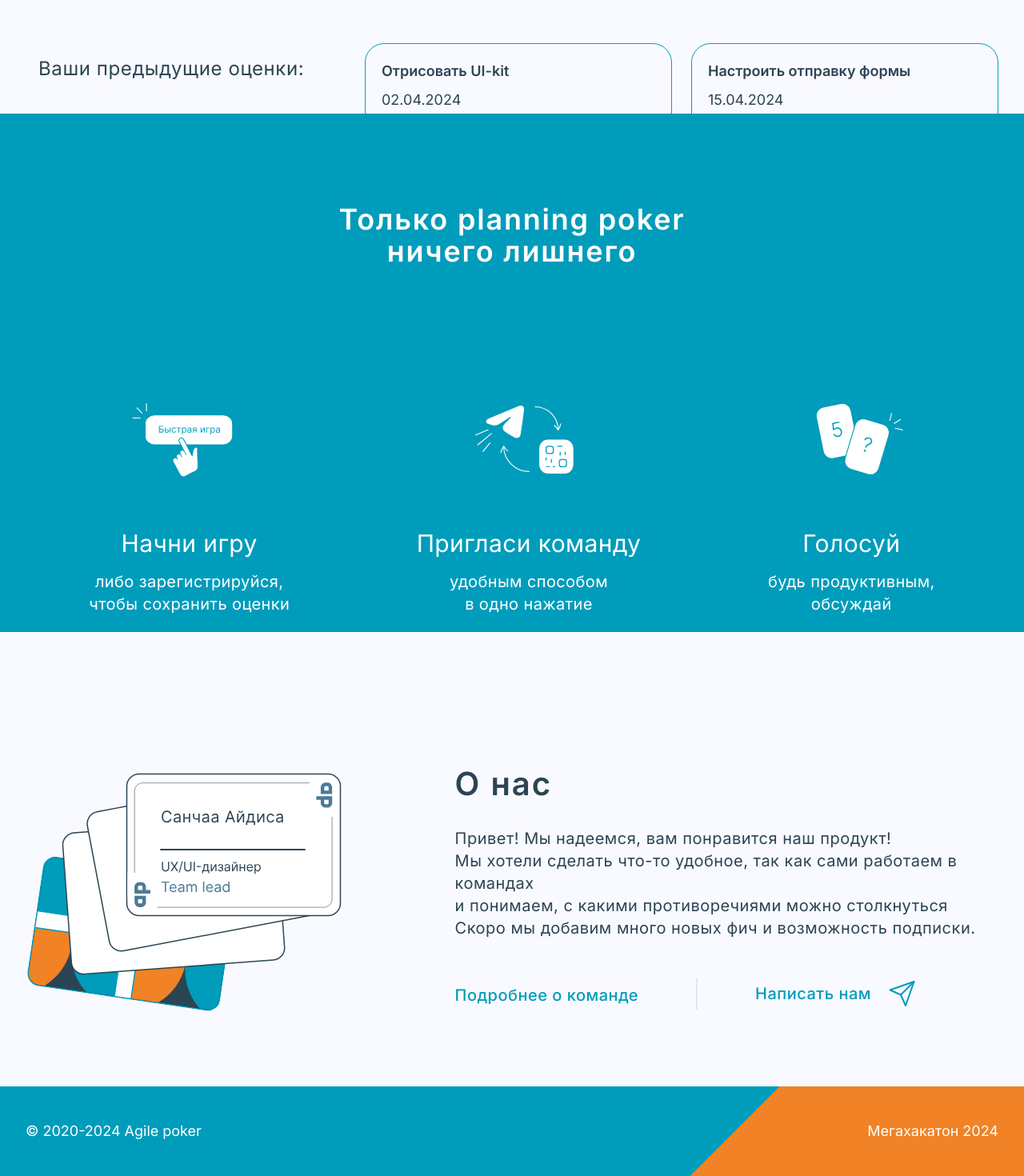
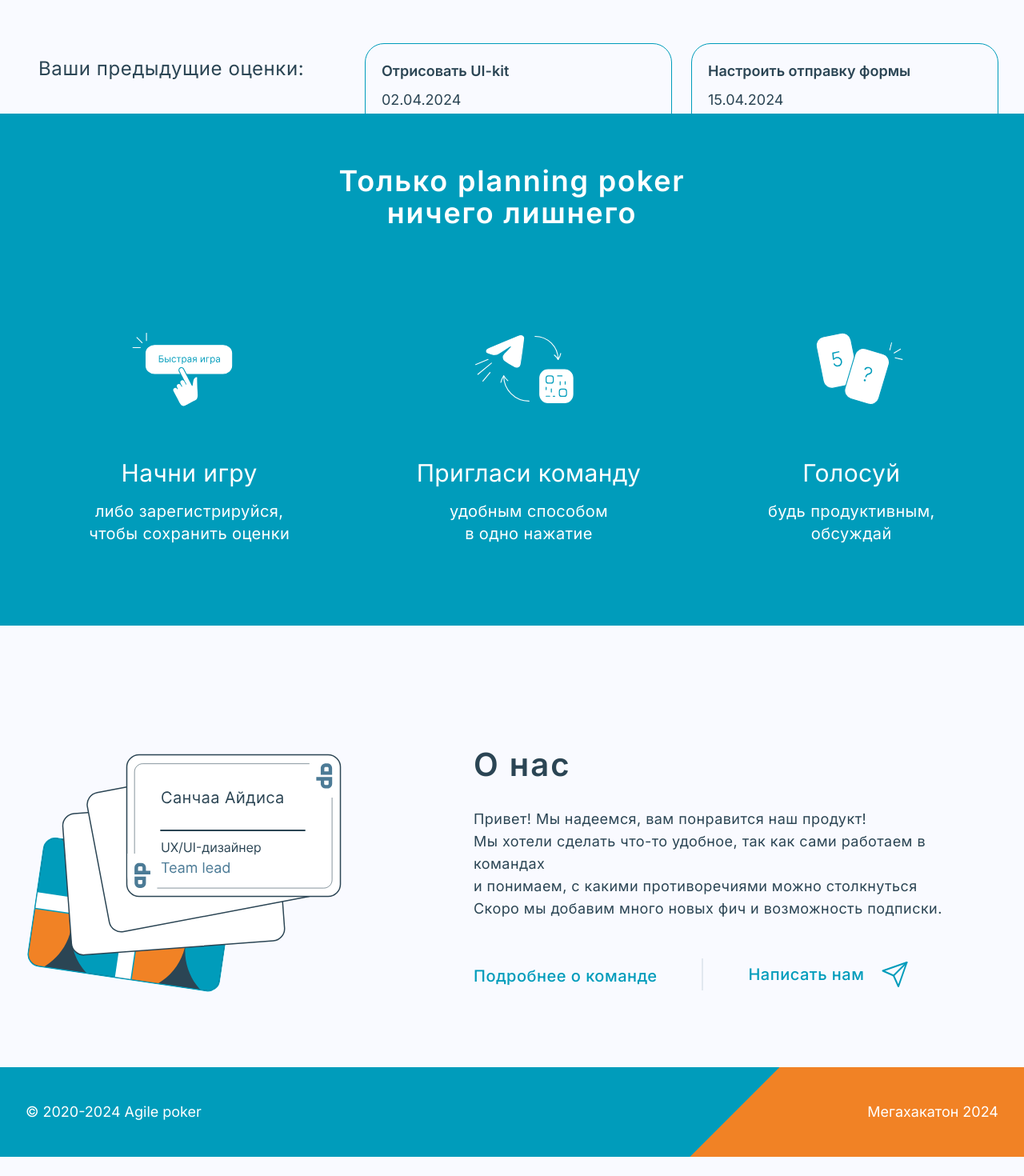
Before and after one commit to pirozheka/agile-poker, a Next.js app: page / in a window 1280 px wide. Shown: the part 766-2236 px from the top of the page at 80% size. After the commit the page ends 2212 px from the top, so only its background shows below. Built offline with nearby package versions, Linux system fonts and the light colour scheme.

Commit message:
Адаптирован 3 слайд, скрыт футер для мобильной, скорректированы расстояния 2 слайда

```diff
--- a/src/components/About.jsx
+++ b/src/components/About.jsx
@@ -6,25 +6,29 @@ import ScrollSlider from "./ScrollSlider";
 const About = () => {
   return (
     <div className="overflow-hidden">
-      <div className="flex relative container mt-44" >
+      <div className="flex relative container mt-10 lg:mt-40" >
+      <div className='relative hidden tablet:block' >
         <div className="w-80">
           <AboutCards />
         </div>
-        <div className="pl-28 ml-32 text-mainText tracking-wide font-normal text-xl dark:text-darkThemeText">
-        <h2 className="text-mainText tracking-wider font-semibold text-[40px] dark:text-darkThemeText">О наc</h2>
+        </div>
+        <div className="tablet:pl-28 mobile:pl-2 tablet:ml-32  text-mainText tracking-wide font-normal text-xl  tablet:text-lg  mobile:font-thin dark:text-darkThemeText">
+        <h2 className="text-mainText tracking-wider font-semibold text-xl lg:text-[40px] dark:text-darkThemeText">О наc</h2>
+          <div className="text-base tablet:text-lg mobile:text-sm">
           <p className='mt-10'>Привет! Мы надеемся, вам понравится наш продукт!</p>
           <p>Мы хотели сделать что-то удобное, так как сами работаем в командах <br /> и понимаем, с какими противоречиями можно столкнуться </p>
-          <p>Скоро мы добавим много новых фич и возможность подписки. </p>
+          <p>Скоро мы добавим много новых фич и возможность подписки. </p></div>
           <ScrollSlider />
-          <div className="flex gap-14 pb-24 mt-12">
+          <div className="flex tablet:gap-10 mobile:gap-2 pb-24 mt-12">
             <Button className="hidden tablet:block text-main text-xl tracking-wide pl-0 hover:underline hover:text-decoration-solid dark:text-darkThemeText">Подробнее о команде</Button>
-            <Button className="block tablet:hidden text-main text-xl tracking-wide pl-0 hover:underline hover:text-decoration-solid dark:text-darkThemeText">Почитать о нашей команде</Button>
+            <Button className="block tablet:hidden text-main text-sm tracking-wide pl-0 hover:underline hover:text-decoration-solid dark:text-darkThemeText">Почитать о нашей команде</Button>
             <div className="h-10 w-0.5 bg-divider dark:bg-darkThemeText"></div>
-            <Button className="text-main text-xl pr-0 tracking-wide hover:underline hover:text-decoration-solid dark:text-darkThemeText">Написать нам
+            <Button className="text-main tablet:text-xl mobile:text-sm pr-0 tracking-wide hover:underline hover:text-decoration-solid dark:text-darkThemeText">Написать нам
             <div className='hidden tablet:block ml-0 '><img className="ml-5 dark:hidden" src="/icons/send.svg"></img><img className="ml-5 hidden dark:block" src="/icons/send_dark.svg"></img></div>
             </Button>
           </div>
         </div>
+
 
       </div>
     </div>
--- a/src/components/Footer.jsx
+++ b/src/components/Footer.jsx
@@ -3,7 +3,7 @@
 const Footer = () => {
   return (
     <div className="bg-custom-gradient dark:bg-dark-custom-gradient">
-        <div className="flex justify-between container h-28 items-center text-white text-lg dark:text-darkThemeText">
+        <div className="hidden md:flex justify-between container h-28 items-center text-white text-lg  dark:text-darkThemeText">
             <p>© 2020-2024 Agile poker</p>
             <p>Мегахакатон 2024</p>
         </div>
--- a/src/components/HeroContainer.jsx
+++ b/src/components/HeroContainer.jsx
@@ -6,7 +6,7 @@ const HeroContainer = () => {
     <div className="bg-main -mt-10 dark:bg-darkThemebgmain1 text-white ml-0 z-10"
       style={{width: 100 + 'vw'}
     }>
-        <h2 className="text-center text-2xl tablet:text-3xl laptop:text-4xl tracking-wider mt-9 tablet:mt-16 laptop:mt-28 font-semibold ">Только planning poker <br/>ничего лишнего</h2>
+        <h2 className="text-center text-2xl tablet:text-3xl laptop:text-4xl tracking-wider mt-9 tablet:mt-16 laptop:mt-18 font-semibold ">Только planning poker <br/>ничего лишнего</h2>
         <PokerCards />
 
     </div>
--- a/src/components/PokerCards.jsx
+++ b/src/components/PokerCards.jsx
@@ -2,7 +2,7 @@ import PokerCard from "./poker-cards/PokerCard";
 const PokerCards = () => {
 
     return (
-      <div className="flex flex-col tablet:flex-row justify-around tracking-wide container place-content-center align-center mt-4 tablet:mt-10 laptop:mt-20 pb-5 tablet:pb-24 laptop:pb-44">
+      <div className="flex flex-col tablet:flex-row justify-around tracking-wide container place-content-center align-center mt-4 tablet:mt-8 laptop:mt-10 pb-5 tablet:pb-24 laptop:pb-64">
           <div className='ml-0 block dark:hidden'>
             <PokerCard
             key='1'
```
